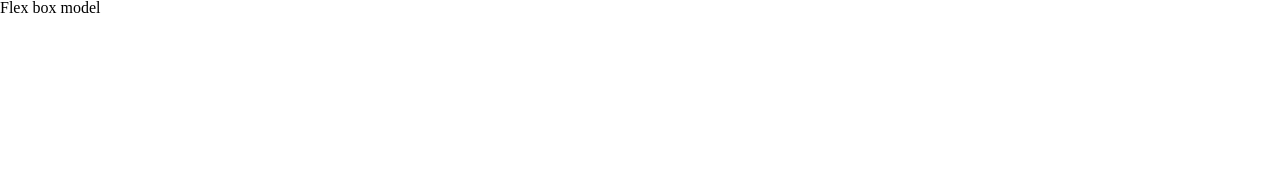
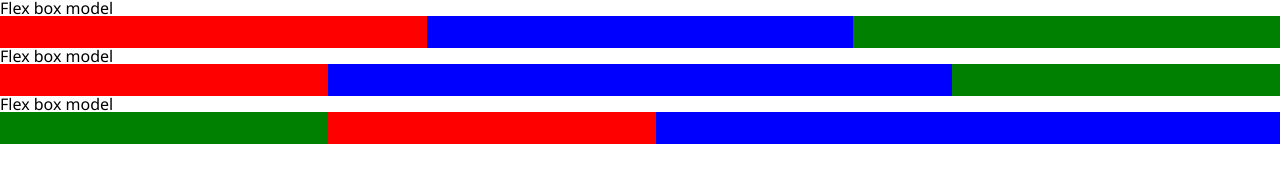
Before and after one commit to mariacedersten/07-flex-box-malli-purettuna, a plain HTML site: page index.html in a window 1280 px wide. Drawn offline with Linux system fonts and the light colour scheme.

Commit message:
Lisätty 2 artikkelia lisää ja tehty muotoilu valmiksi CSS-sääntöjen avulla.

```diff
--- a/index.html
+++ b/index.html
@@ -10,9 +10,21 @@
   <body>
     <h1>Flex box model</h1>
     <article class="parent">
-        <p class="color-red"></p>
-        <p class="color-blue"></p>
-        <p class="color-green"></p>
+      <p class="color-red"></p>
+      <p class="color-blue"></p>
+      <p class="color-green"></p>
     </article>
-</body>
+    <h1>Flex box model</h1>
+    <article class="parent">
+      <p class="color-red"></p>
+      <p class="color-blue tuplaleveys"></p>
+      <p class="color-green"></p>
+    </article>
+    <h1>Flex box model</h1>
+    <article class="parent">
+      <p class="color-red"></p>
+      <p class="color-blue tuplaleveys"></p>
+      <p class="color-green ekaksi"></p>
+    </article>
+  </body>
 </html>
--- a/layout.css
+++ b/layout.css
@@ -0,0 +1,45 @@
+html {
+  fint-size: 62.5%;
+}
+body {
+  font-family: "Segoe UI", Tahoma, Geneva, Verdana, sans-serif;
+}
+p {
+  padding: 1rem;
+}
+.color-red {
+  background-color: red;
+}
+.color-blue {
+  background-color: blue;
+}
+.color-green {
+  background-color: green;
+}
+/* Otetaan käyttöön flex artikkelin lapsissa */
+.parent {
+  display: flex; /* otetaan flex käyttöön tämän elementin lapsissa */
+  flex-direction: row; /* tämän elementin lapset sijoitetaan samalle riville*/
+  flex-wrap: wrap; /* nowrap: lapset eivät voi rivittyä (wrap: lapset voivat rivittyä)*/
+}
+.parent > * {
+  flex-basis: 0; /* lasten mkknkmi leveyys */
+  flex-grow: 1; /* lapset yhtä leveitä (flex-grow lapsissa sama) */
+  order: 2; /* lasten järjestys */
+}
+
+.parent h1 {
+  flex-grow: 1;
+  flex-basis: 100%;
+  order: 1;
+}
+
+/* muutetaan sinisen kappaleen leveys kaksinkertaiseksi */
+.parent .tuplaleveys {
+  flex-grow: 2; /* sinisen lapsi tuplaleveyteen */
+}
+
+/* viedään vihreä kappale flexin avulla ensimmäiseksi */
+.parent .ekaksi {
+  order: 1; /* vihreä lapsi ensimmäiseklsi */
+}
```
